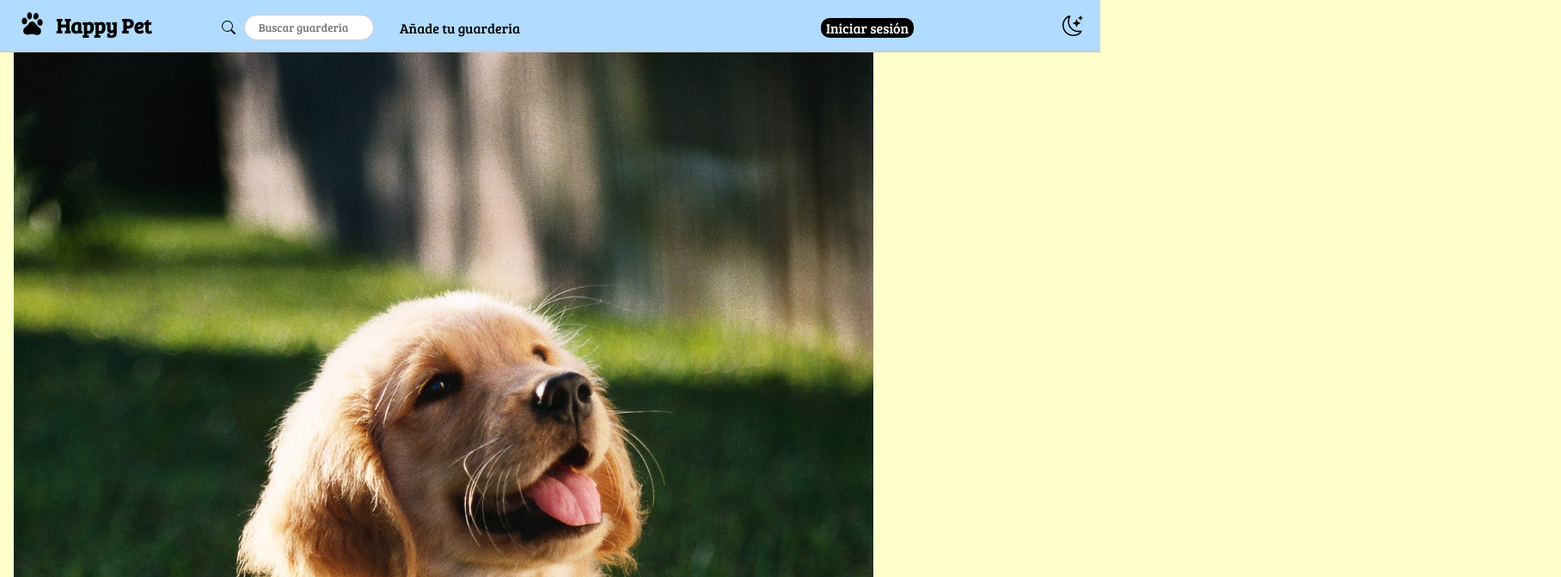
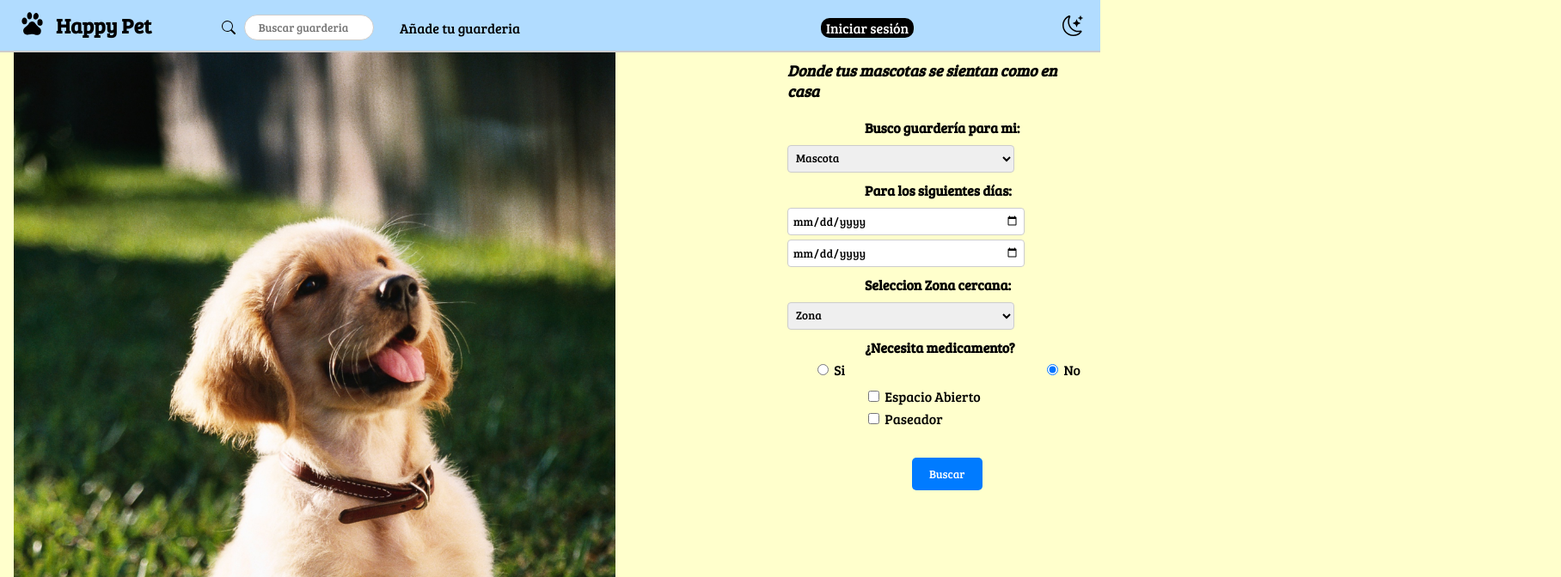
Before and after one commit to FrancoBalduini/TPI-LC3, a React (Vite) app in the folder tpintegrador/: page / in a window 1280 px wide. Shown: the top 672 px of the page at 86% size, 1816 px wide, since content can reach past the window. Built offline with nearby package versions, Linux system fonts and the light colour scheme.

Commit message:
Acomodo foto y form

```diff
--- a/tpintegrador/src/components/homePage/HomePage.css
+++ b/tpintegrador/src/components/homePage/HomePage.css
@@ -7,19 +7,23 @@ main {
   width: 100%;
 }
 
-.image img {
-  width: 300px;
+.golden-chiquito  {
+  width: 700px;
   height: auto;
-  border-radius: 10px;
-  margin-right: 20px;
+}
+
+.body {
+  display: grid;
+  grid-column-start: 1;
+  grid-column-end: 2;
+  grid-row-start: 1;
+  grid-row-end: 2;
 }
 
 .reservation {
   background-color: #ffffcc;
-  height: 1200px;
   border-radius: 10px;
-  width: 1100px;
-  margin-left: 700px;
+  grid-column-start: 2;
 }
 
 .reservation.dark {
@@ -31,7 +35,7 @@ main {
 .reservation h2 {
   font-size: 18px;
   margin-bottom: 20px;
-  margin-left: 320px;
+  margin-left: 200px;
 }
 
 form div {
@@ -42,7 +46,7 @@ form label {
   display: block;
   font-weight: bold;
   margin-bottom: 5px;
-  margin-left: 400px;
+  margin-left: 290px;
 }
 
 form input[type="date"],
@@ -61,7 +65,7 @@ form input[type="date"]:last-child {
 }
 
 form input[type="radio"] {
-  margin-left: 300px;
+  margin-left: 235px;
 }
 
 form .checkboxes {
@@ -81,7 +85,7 @@ form button {
   border-radius: 5px;
   cursor: pointer;
   margin-top: 20px;
-  margin-left: 450px;
+  margin-left: 345px;
 }
 
 form button:hover {
--- a/tpintegrador/src/components/homePage/HomePage.jsx
+++ b/tpintegrador/src/components/homePage/HomePage.jsx
@@ -40,7 +40,7 @@ const HomePage = () => {
           setFormData({ ...formData, search: e.target.value })
         }
       />
-      <body className={`body-theme ${theme}`}>
+      <body className={`body ${theme}`}>
         <img src="src\img\goldenChiquito.jpg" className="golden-chiquito"></img>
         <div className={`reservation ${theme}`}>
           <h2>
```
